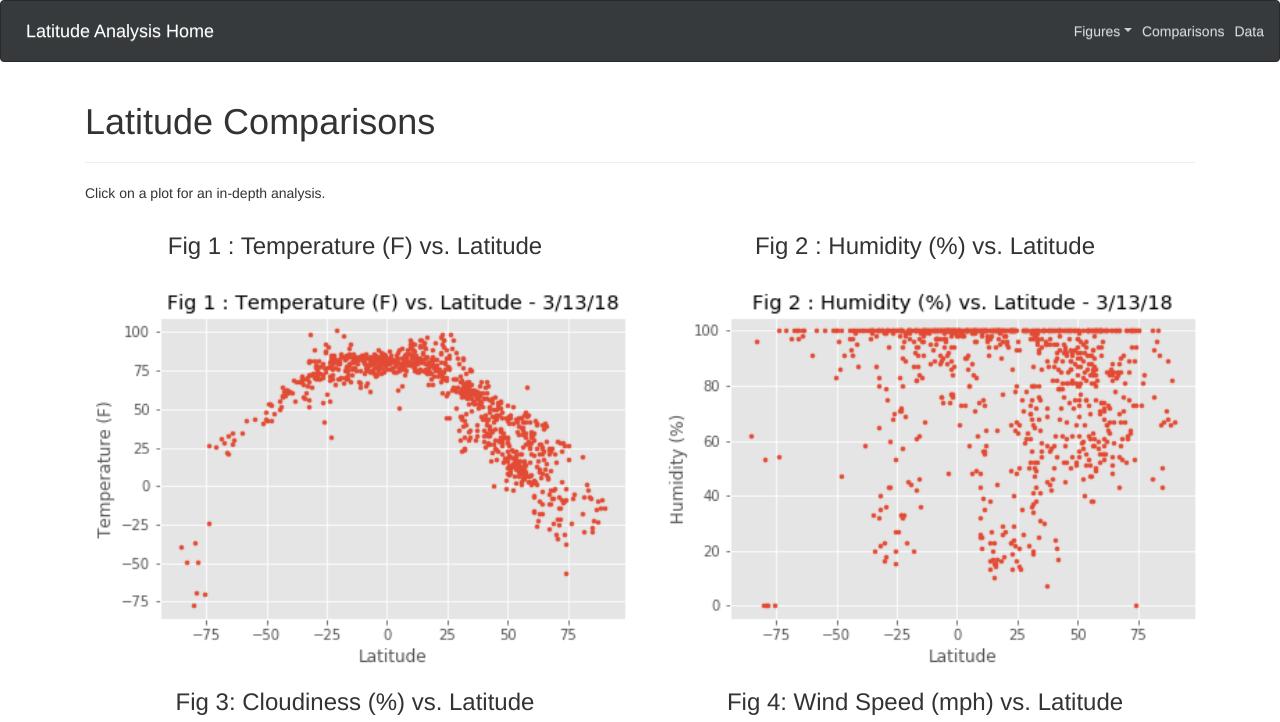
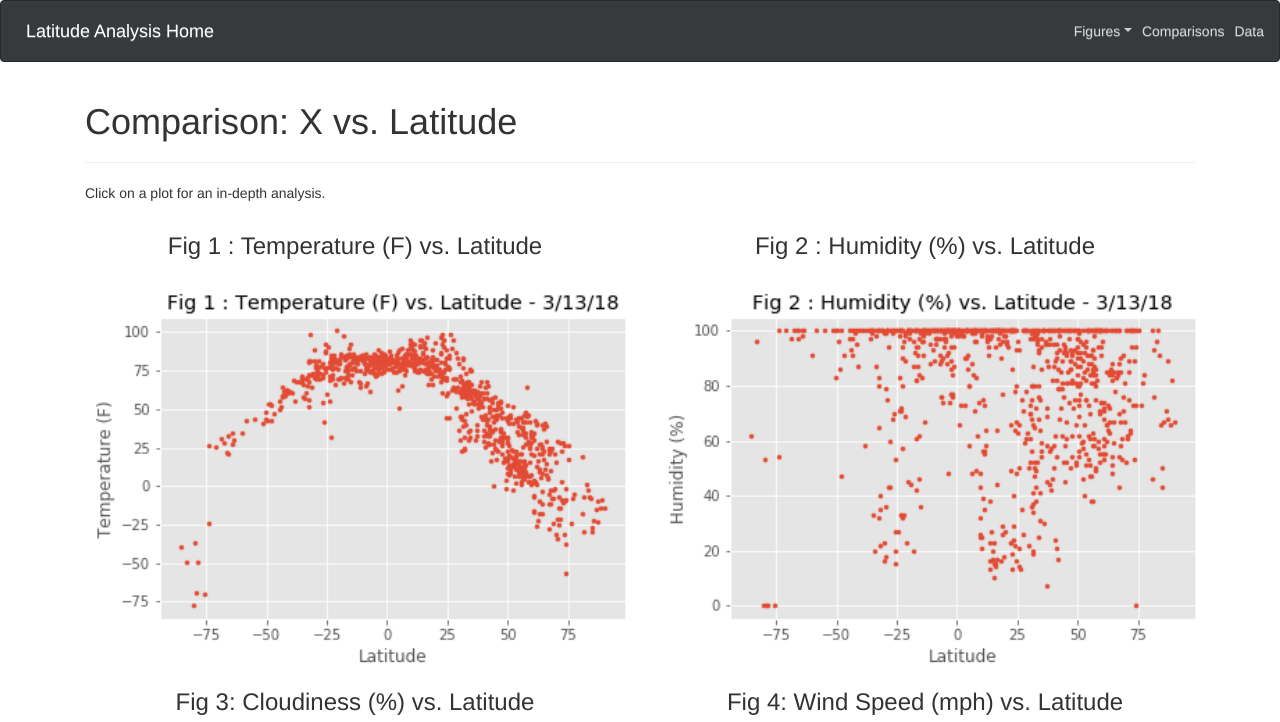
Before and after one commit to nameyeh/web-viz-01, a plain HTML site: page comp.html in a window 1280 px wide. Shown: the top 722 px of the page. Drawn offline with nearby package versions, Linux system fonts and the light colour scheme.

Commit message:
updated comp file

```diff
--- a/comp.html
+++ b/comp.html
@@ -70,7 +70,7 @@
 
     <div class="row">
         <div class="col-md-12">
-        <h1 align="left">Latitude Comparisons</h1>
+        <h1 align="left">Comparison: X vs. Latitude </h1>
         <hr>
         </div>
     </div>
```
